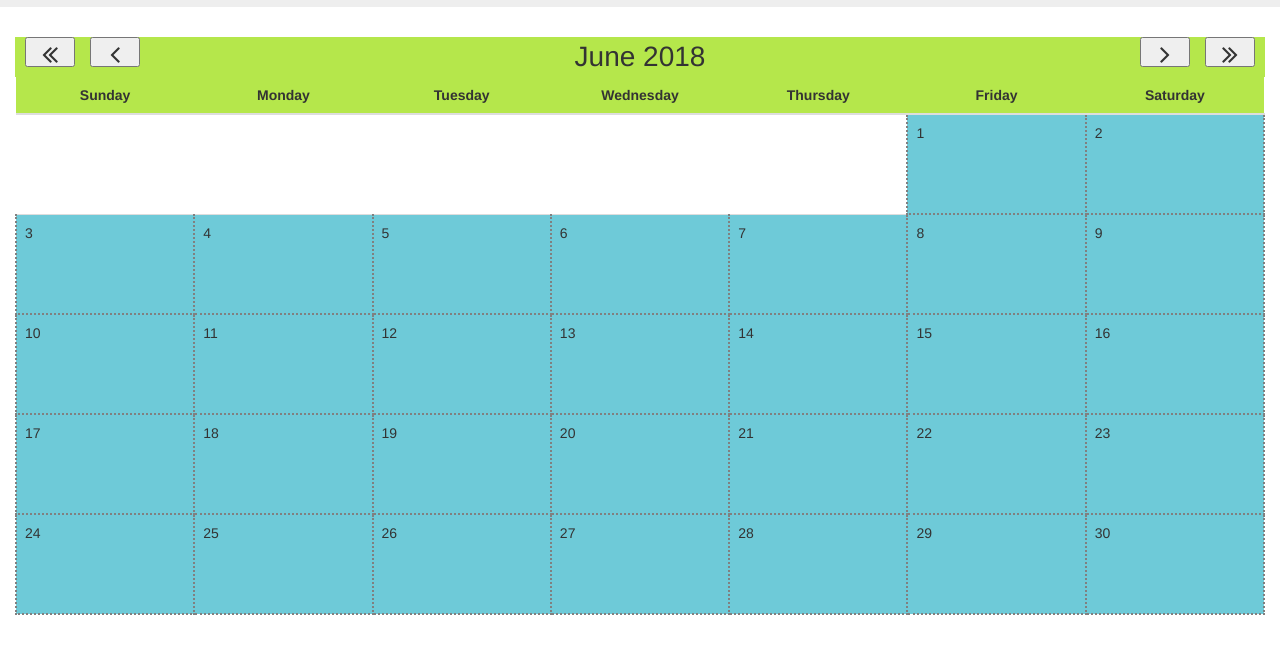
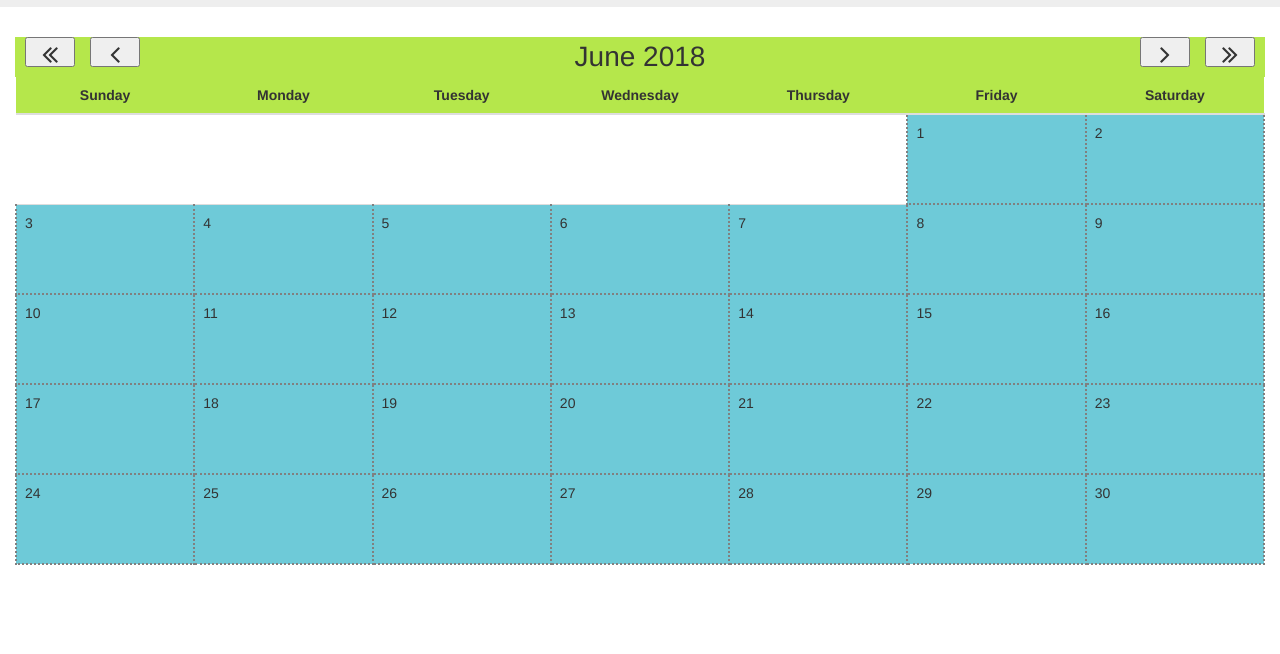
Before and after one commit to anujp41/CalendarApp, a React app: page / in a window 1280 px wide. Shown: the part 92-746 px from the top of the page. Built offline with nearby package versions, Linux system fonts and the light colour scheme; no server answers.

Commit message:
updated calendar format and event entry made by clicking event-entry class

```diff
--- a/CalendarFrontEnd/app/Calendar.css
+++ b/CalendarFrontEnd/app/Calendar.css
@@ -9,6 +9,10 @@
 
 .calendar-thead {
   background-color: hsl(79, 76%, 60%);
+}
+
+.calendar-row {
+  max-height: 150px;
 }
 
 .month-year {
@@ -48,26 +52,17 @@
   margin-bottom: 0;
 }
 
-.calendar-row {
-  background-color: #6ecad8;
-}
-
 .days {
   text-align: center;
 }
 
 .date {
-  height: 12.5vh;
+  height: 90px;
 }
 
 .has-date {
   background-color: #6ecad8;
   border: 2px dotted grey;
-}
-
-.has-date:hover {
-  background-color: #8ddce8;
-  cursor: pointer;
 }
 
 .add-event {
@@ -98,9 +93,25 @@
   transform: rotate(90deg) translateX(5px);
 }
 
+.date-detail {
+  /* display: inline-block; */
+  width: 100%;
+  height: 100%;
+}
+
+.event-entry {
+  height: 30%;
+}
+
+.event-entry:hover {
+  background-color: #ade4ed;
+  cursor: pointer;
+}
+
 .event-num {
-  text-align: center;
+  width: 100%;
+  height: 70%;
   font-size: 8px;
-  margin: 5px 20% 0 20%;
-  border-bottom: 1px dotted white;
+  background-color: lightcoral;
+  overflow: auto;
 }
--- a/CalendarFrontEnd/app/Calendar.js
+++ b/CalendarFrontEnd/app/Calendar.js
@@ -43,15 +43,18 @@ class CalendarPage extends Component {
 
   checkEvents(date) {
     const { events } = this.props;
-    if (date in events) {
-      return <div className='event-num'>{events[date].length} events(s) today!</div>;
-    }
+    return (
+      <div className='date-detail'>
+        <div className='event-entry' onClick={()=>this.toggleModal(date)}>{date}</div>
+        {(date in events) && <div className='event-num'>{events[date].length} events(s) today!</div>}
+      </div>
+    )
   }
 
   renderCell(cellNum) {
     const { firstDayMonth, lastDateMonth } = this.state;
     if (firstDayMonth < cellNum && (cellNum-firstDayMonth) <= lastDateMonth) {
-      return <td key={cellNum} className='date has-date' onClick={()=>this.toggleModal(cellNum-firstDayMonth)}>{cellNum-firstDayMonth}{this.checkEvents(cellNum-firstDayMonth)}</td>;
+      return <td key={cellNum} className='date has-date'>{this.checkEvents(cellNum-firstDayMonth)}</td>;
     } else {
       return <td key={cellNum} className='date'></td>;
     }
@@ -128,7 +131,7 @@ class CalendarPage extends Component {
             </tr>
           </thead>
           <tbody>
-            {this.renderTable().map((dateRow, idx)=><tr key={idx}>{dateRow}</tr>)}
+            {this.renderTable().map((dateRow, idx)=><tr key={idx} className='calendar-row'>{dateRow}</tr>)}
           </tbody>
         </table>
         {this.state.showModal && <CalendarEventModal method='submit' showModal={this.state.showModal} toggleModal={this.toggleModal} fullDate={{year: this.state.year, month: this.state.month+1, date: this.state.date}}/>}
```
